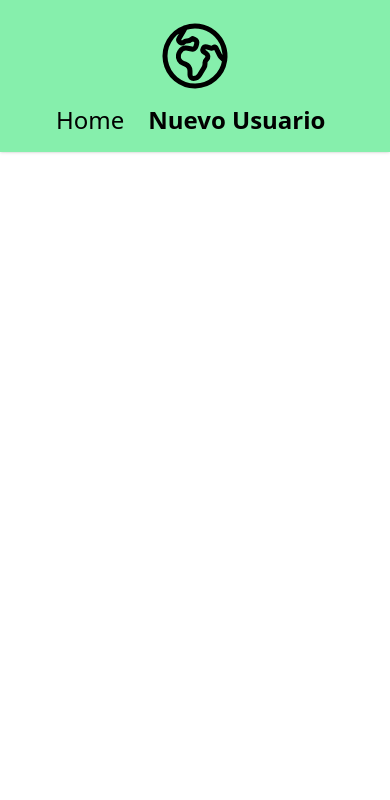
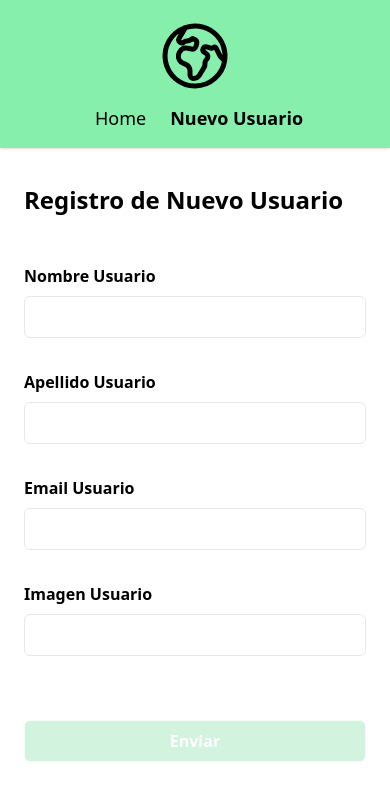
Before and after one commit to abravo83/actividad-6, an Angular app: page /newuser in a window 390 px wide. Shown: the top 800 px of the page. Built offline with nearby package versions, Linux system fonts and the light colour scheme.

Commit message:
Change styling of the navbar links and justification. Fully complete the user-form component with reusability in mind. Added Inputs and Output for it's communication. Added handler function to recieve the sent form event data to post new user.

```diff
--- a/src/app/components/navbar/navbar.component.html
+++ b/src/app/components/navbar/navbar.component.html
@@ -1,6 +1,6 @@
 <nav class="bg-green-300 shadow w-full fixed top-0">
   <div
-    class="container font-sans flex flex-col text-center sm:flex-row sm:text-left sm:justify-between py-4 px-12 sm:items-baseline mx-auto"
+    class="container font-sans flex flex-col text-center sm:flex-row sm:text-left sm:justify-between py-4 sm:px-12 sm:items-baseline mx-auto"
   >
     <div class="mb-2 sm:mb-0 flex justify-center">
       <a
@@ -24,12 +24,12 @@
         </svg>
       </a>
     </div>
-    <ul class="flex gap-4">
+    <ul class="flex gap-4 sm:justify-end justify-center">
       <li>
         <a
           [routerLink]="['home']"
           routerLinkActive="font-semibold"
-          class="text-2xl no-underline text-grey-darkest hover:opacity-60 transition-opacity ease-in-out duration-200 ml-2"
+          class="text-lg sm:text-2xl no-underline text-grey-darkest hover:opacity-60 transition-opacity ease-in-out duration-200 ml-2"
           title="Home"
           >Home</a
         >
@@ -38,7 +38,7 @@
         <a
           [routerLink]="['newuser']"
           routerLinkActive="font-semibold"
-          class="text-2xl no-underline text-grey-darkest hover:opacity-60 transition-opacity ease-in-out duration-200 ml-2"
+          class="text-lg sm:text-2xl no-underline text-grey-darkest hover:opacity-60 transition-opacity ease-in-out duration-200 ml-2"
           title="Crear nuevo usuario"
           >Nuevo Usuario</a
         >
--- /dev/null
+++ b/src/app/components/user-form/user-form.component.html
@@ -0,0 +1,136 @@
+<form
+  [formGroup]="userForm"
+  class="flex flex-col gap-8 p-6 md:py-12 md:px-30 2xl:py-20 2xl:px-60"
+  (ngSubmit)="onSubmit()"
+>
+  <div class="flex flex-col gap-2">
+    <label class="md:text-xl xl:text-2xl font-semibold" for="first-name"
+      >Nombre Usuario
+      <span>
+        @if(userForm.controls['first_name'].valid){
+        <svg
+          xmlns="http://www.w3.org/2000/svg"
+          fill="none"
+          viewBox="0 0 24 24"
+          stroke-width="1.5"
+          stroke="green"
+          class="size-6 inline-block"
+        >
+          <path
+            stroke-linecap="round"
+            stroke-linejoin="round"
+            d="M9 12.75 11.25 15 15 9.75M21 12a9 9 0 1 1-18 0 9 9 0 0 1 18 0Z"
+          />
+        </svg>
+        }
+      </span>
+    </label>
+    <input
+      class="w-full p-2 rounded-md border border-gray-200 focus:outline-none focus:border-blue-500 focus:shadow"
+      type="text"
+      name="first-name"
+      id="first-name"
+      formControlName="first_name"
+    />
+  </div>
+  <div class="flex flex-col gap-2">
+    <label class="md:text-xl xl:text-2xl font-semibold" for="last-name"
+      >Apellido Usuario
+      <span>
+        @if(userForm.controls['last_name'].valid){
+        <svg
+          xmlns="http://www.w3.org/2000/svg"
+          fill="none"
+          viewBox="0 0 24 24"
+          stroke-width="1.5"
+          stroke="green"
+          class="size-6 inline-block"
+        >
+          <path
+            stroke-linecap="round"
+            stroke-linejoin="round"
+            d="M9 12.75 11.25 15 15 9.75M21 12a9 9 0 1 1-18 0 9 9 0 0 1 18 0Z"
+          />
+        </svg>
+        }
+      </span>
+    </label>
+    <input
+      class="w-full p-2 rounded-md border border-gray-200 focus:outline-none focus:border-blue-500 focus:shadow"
+      type="text"
+      name="last-name"
+      id="last-name"
+      formControlName="last_name"
+    />
+  </div>
+  <div class="flex flex-col gap-2">
+    <label class="md:text-xl xl:text-2xl font-semibold" for="email"
+      >Email Usuario
+      <span>
+        @if(userForm.controls['email'].valid){
+        <svg
+          xmlns="http://www.w3.org/2000/svg"
+          fill="none"
+          viewBox="0 0 24 24"
+          stroke-width="1.5"
+          stroke="green"
+          class="size-6 inline-block"
+        >
+          <path
+            stroke-linecap="round"
+            stroke-linejoin="round"
+            d="M9 12.75 11.25 15 15 9.75M21 12a9 9 0 1 1-18 0 9 9 0 0 1 18 0Z"
+          />
+        </svg>
+        }
+      </span>
+    </label>
+    <input
+      class="w-full p-2 rounded-md border border-gray-200 focus:outline-none focus:border-blue-500 focus:shadow"
+      type="mail"
+      name="email"
+      id="email"
+      formControlName="email"
+    />
+  </div>
+  <div class="flex flex-col gap-2">
+    <label class="md:text-xl xl:text-2xl font-semibold" for="imagen"
+      >Imagen Usuario
+      <span>
+        @if(userForm.controls['image'].valid){
+        <svg
+          xmlns="http://www.w3.org/2000/svg"
+          fill="none"
+          viewBox="0 0 24 24"
+          stroke-width="1.5"
+          stroke="green"
+          class="size-6 inline-block"
+        >
+          <path
+            stroke-linecap="round"
+            stroke-linejoin="round"
+            d="M9 12.75 11.25 15 15 9.75M21 12a9 9 0 1 1-18 0 9 9 0 0 1 18 0Z"
+          />
+        </svg>
+        }
+      </span>
+    </label>
+    <input
+      class="w-full p-2 rounded-md border border-gray-200 focus:outline-none focus:border-blue-500 focus:shadow"
+      type="string"
+      name="image"
+      id="image"
+      formControlName="image"
+    />
+  </div>
+  <input
+    class="w-full md:w-36 p-2 mt-8 rounded-md border bg-green-500 text-white font-semibold hover:bg-green-300 hover:text-black cursor-pointer"
+    type="submit"
+    value="Enviar"
+    [class.opacity-20]="!userForm.valid"
+    [class.cursor-not-allowed]="!userForm.valid"
+    [class.hover:bg-green-500]="!userForm.valid"
+    [class.hover:text-white]="!userForm.valid"
+  />
+  <!-- [disabled]="!userForm.valid" -->
+</form>
--- /dev/null
+++ b/src/app/components/user-form/user-form.component.ts
@@ -0,0 +1,58 @@
+import { Component, EventEmitter, Input, Output } from '@angular/core';
+import {
+  FormControl,
+  FormGroup,
+  ReactiveFormsModule,
+  Validators,
+} from '@angular/forms';
+import { Iuser } from '../../interfaces/iuser.interface';
+
+@Component({
+  selector: 'app-user-form',
+  standalone: true,
+  imports: [ReactiveFormsModule],
+  templateUrl: './user-form.component.html',
+  styleUrl: './user-form.component.css',
+})
+export class UserFormComponent {
+  // DECORATORS
+  @Input() user: Iuser = {} as Iuser;
+  @Output() onFormSubmit = new EventEmitter();
+
+  // PROPERTIES
+  userForm: FormGroup = new FormGroup(
+    {
+      first_name: new FormControl(null, [Validators.required]),
+      last_name: new FormControl(null, [Validators.required]),
+      email: new FormControl(null, [
+        Validators.required,
+        Validators.pattern(/^[a-zA-Z0-9._%+-]+@[a-zA-Z0-9.-]+\.[a-zA-Z]{2,}$/i),
+      ]),
+      image: new FormControl(null, [
+        Validators.required,
+        Validators.pattern(
+          /^(https?:\/\/(?:www\.)?[\w\-]+(\.[\w\-]+)+\/[\w\-\/]+(\.(jpg|jpeg|png|gif|bmp|svg|webp))(\?[\w\-=&]*)?)$/i
+        ),
+      ]),
+    },
+    []
+  );
+
+  // METHODS
+
+  // Lifecycle hooks
+  ngOnInit(): void {
+    if (this.user) {
+      this.userForm.patchValue({ first_name: this.user.first_name });
+      this.userForm.patchValue({ last_name: this.user.last_name });
+      this.userForm.patchValue({ email: this.user.email });
+      this.userForm.patchValue({ image: this.user.image });
+    }
+  }
+
+  // Other Methods
+
+  onSubmit() {
+    this.onFormSubmit.emit(this.userForm.value);
+  }
+}
--- a/src/app/pages/new-user/new-user.component.html
+++ b/src/app/pages/new-user/new-user.component.html
@@ -1 +1,6 @@
-<p>new-user works!</p>
+<section class="mt-40 sm:mt-32 container mx-auto">
+  <h1 class="text-2xl md:text-3xl xl:text-4xl font-bold p-6 2xl:px-60">
+    Registro de Nuevo Usuario
+  </h1>
+  <app-user-form (onFormSubmit)="onFormSubmitted($event)"></app-user-form>
+</section>
--- a/src/app/pages/new-user/new-user.component.ts
+++ b/src/app/pages/new-user/new-user.component.ts
@@ -1,12 +1,35 @@
-import { Component } from '@angular/core';
+import { Component, inject } from '@angular/core';
+import { UserFormComponent } from '../../components/user-form/user-form.component';
+import { UsersService } from '../../services/users.service';
+import { Iuser } from '../../interfaces/iuser.interface';
+import { Router } from '@angular/router';
 
 @Component({
   selector: 'app-new-user',
   standalone: true,
-  imports: [],
+  imports: [UserFormComponent],
   templateUrl: './new-user.component.html',
-  styleUrl: './new-user.component.css'
+  styleUrl: './new-user.component.css',
 })
 export class NewUserComponent {
+  // INJECTABLES
+  usersService = inject(UsersService);
+  router = inject(Router);
 
+  // METHODS
+
+  onFormSubmitted(event: any) {
+    console.log(event);
+    const newUser = event;
+    this.usersService.createNewUser(newUser).subscribe({
+      next: (responde) => {
+        alert('registro exitoso');
+        this.router.navigate(['/home']);
+      },
+      error: (error) => {
+        console.error(error);
+        alert(`ocurrio un error ${error}`);
+      },
+    });
+  }
 }
```
Also changed, not shown: src/app/components/user-form/user-form.component.css (added).
